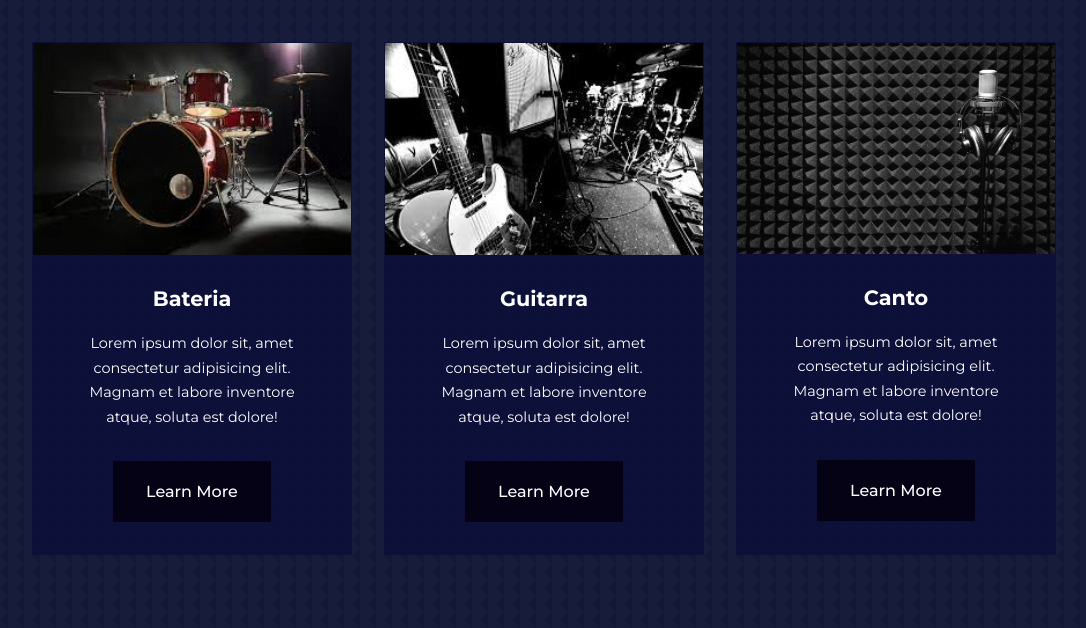
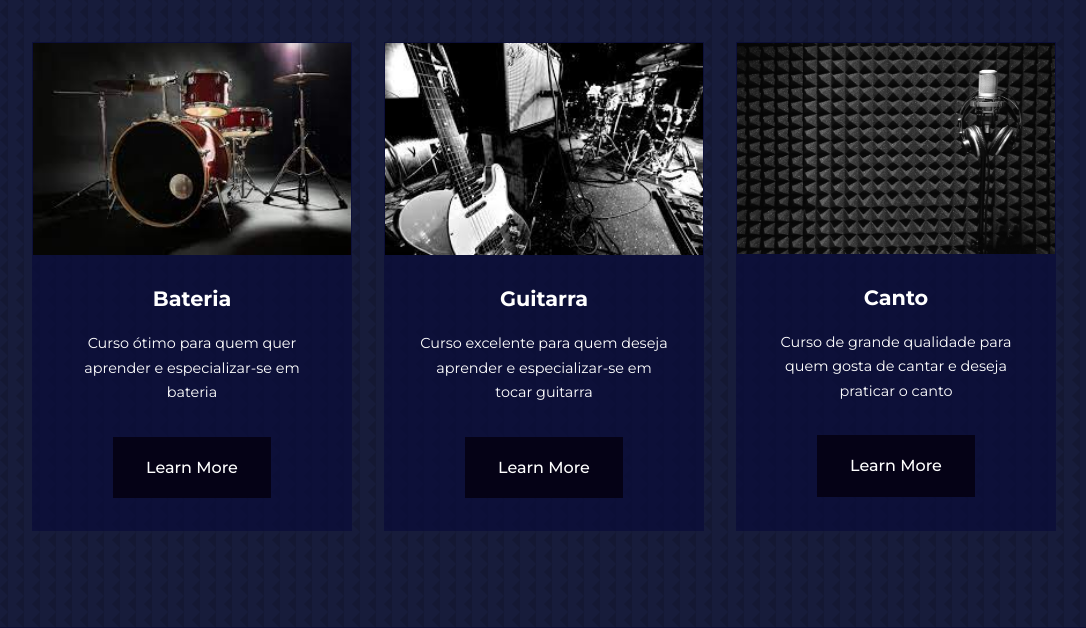
Before and after one commit to LucasTaborda99/backtrack_aep2_front_end_template, a plain HTML site: page multipage-website/courses.html in a window 1280 px wide. Shown: the part 172-800 px from the top of the page, without its empty margins (96-1182 px from the left). Drawn offline with nearby package versions, Linux system fonts and the light colour scheme.

Commit message:
Add files via upload

```diff
--- a/multipage-website/courses.html
+++ b/multipage-website/courses.html
@@ -55,7 +55,7 @@
         <div class="course__info">
           <h4>Bateria</h4>
           <p>
-            Lorem ipsum dolor sit, amet consectetur adipisicing elit. Magnam et labore inventore atque, soluta est dolore!
+            Curso ótimo para quem quer aprender e especializar-se em bateria
           </p>
           <a href="courses.html" class="btn btn-primary">Learn More</a>
         </div>
@@ -68,7 +68,7 @@
        <div class="course__info">
         <h4>Guitarra</h4>
         <p>
-          Lorem ipsum dolor sit, amet consectetur adipisicing elit. Magnam et labore inventore atque, soluta est dolore!
+          Curso excelente para quem deseja aprender e especializar-se em tocar guitarra
         </p>
         <a href="courses.html" class="btn btn-primary">Learn More</a>
        </div>
@@ -81,7 +81,7 @@
       <div class="course__info">
         <h4>Canto</h4>
         <p>
-          Lorem ipsum dolor sit, amet consectetur adipisicing elit. Magnam et labore inventore atque, soluta est dolore!
+          Curso de grande qualidade para quem gosta de cantar e deseja praticar o canto
         </p>
         <a href="courses.html" class="btn btn-primary">Learn More</a>
       </div>
```
